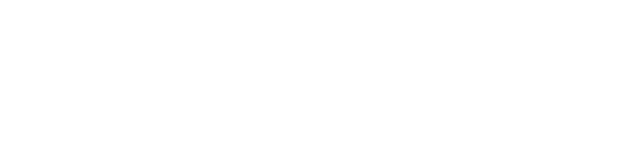
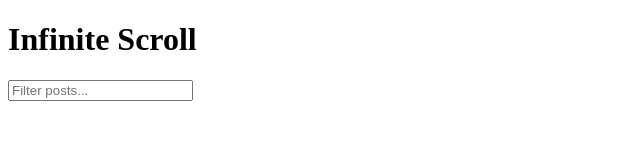
Before and after one commit to indhu-github/Infinite-scroll, a plain HTML site: page index.html in a window 1280 px wide. Shown: the whole page, without its empty margins (0-640 px from the left). Drawn offline with Linux system fonts and the light colour scheme.

Commit message:
base html page

```diff
--- a/index.html
+++ b/index.html
@@ -1,12 +1,25 @@
 <!DOCTYPE html>
 <html lang="en">
-<head>
-    <meta charset="UTF-8">
-    <meta http-equiv="X-UA-Compatible" content="IE=edge">
-    <meta name="viewport" content="width=device-width, initial-scale=1.0">
+  <head>
+    <meta charset="UTF-8" />
+    <meta http-equiv="X-UA-Compatible" content="IE=edge" />
+    <meta name="viewport" content="width=device-width, initial-scale=1.0" />
+    <link rel="stylesheet" href="styles.css" />
     <title>Infinite Scroll</title>
-</head>
-<body>
+  </head>
+  <body>
+    <h1>Infinite Scroll</h1>
+    <div class="filter-container">
+      <input
+        type="text"
+        id="filter"
+        class="filter"
+        placeholder="Filter posts..."
+      />
+    </div>
 
-</body>
+    <div class="post-container"></div>
+
+    <script src="script.js"></script>
+  </body>
 </html>
```
